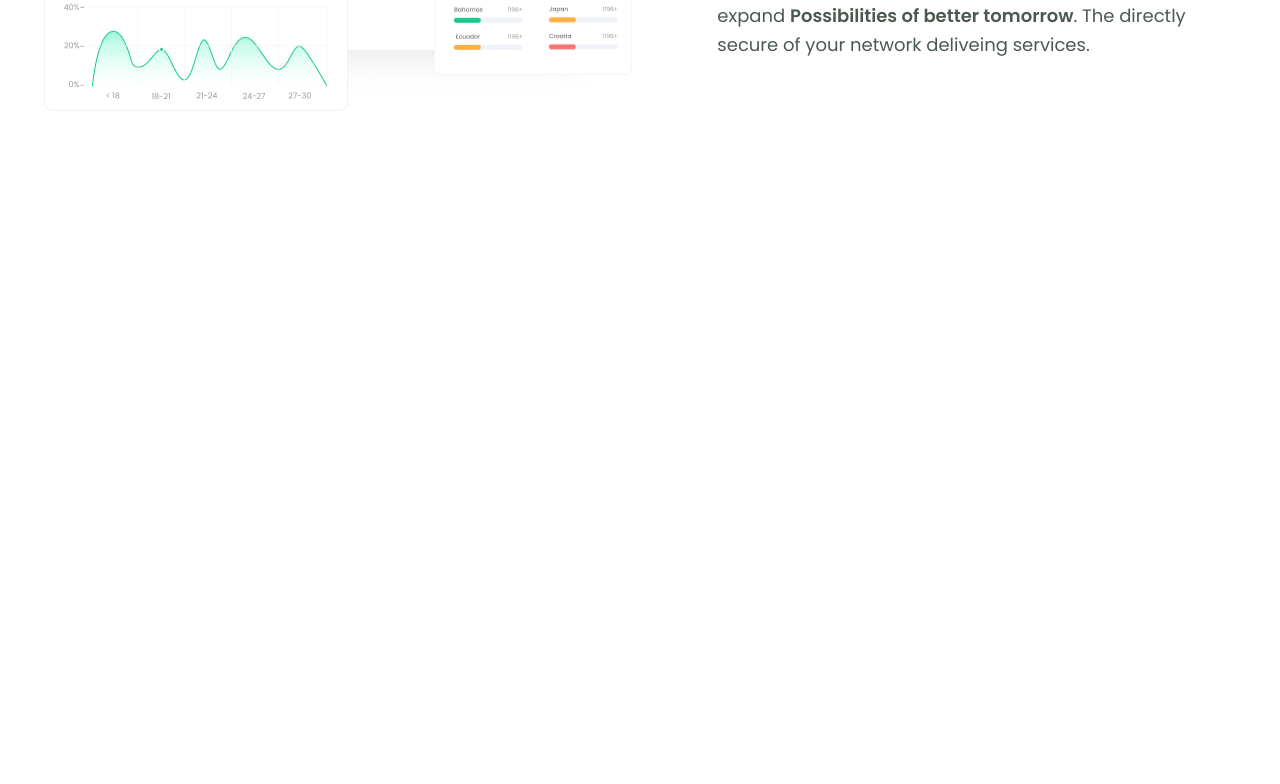
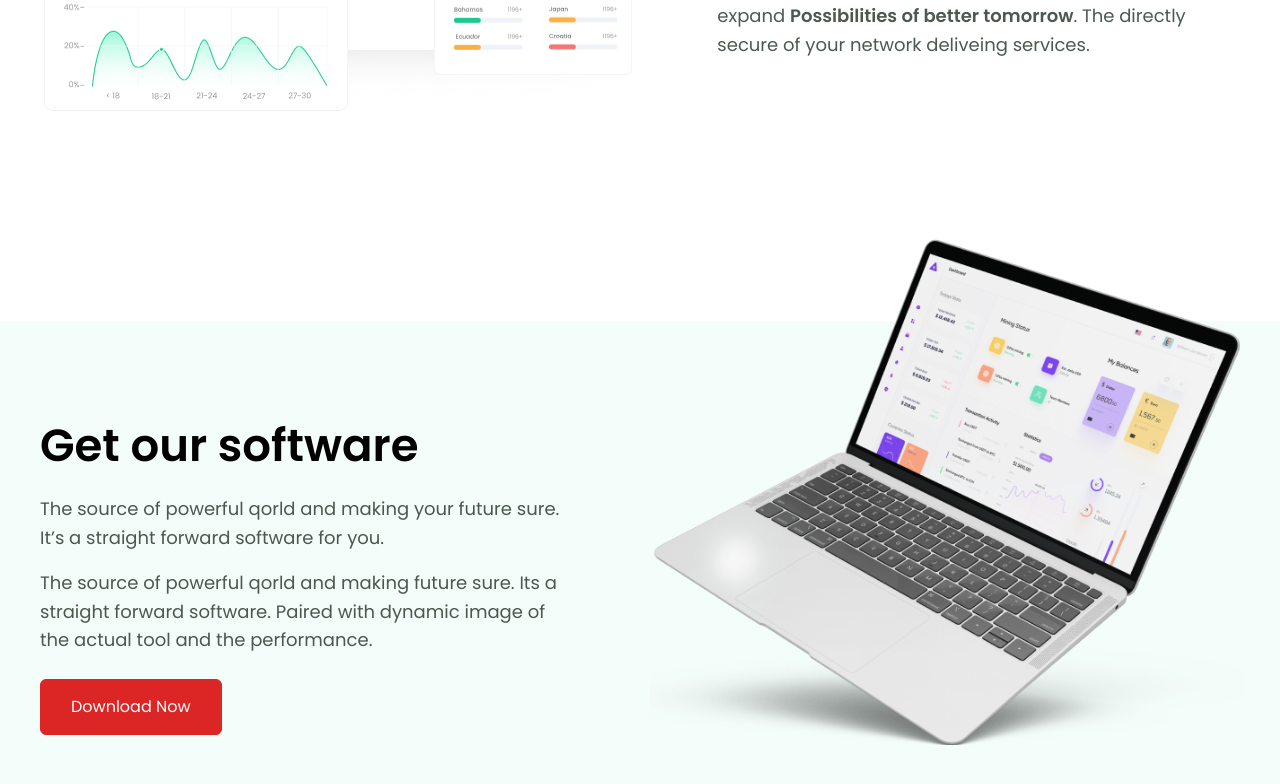
Before and after one commit to Azizbek-personal/LandingPagePractise, a React (Vite) app: page / in a window 1280 px wide. Shown: the part 2714-3498 px from the top of the page. Before the commit the page ends 3035 px from the top, so only its background shows below. Built offline with nearby package versions, Linux system fonts and the light colour scheme.

Commit message:
Add software section

```diff
--- a/src/App.jsx
+++ b/src/App.jsx
@@ -4,6 +4,7 @@ import Partner from "./components/Partner";
 import Solution from "./components/Solution";
 import Analys from "./components/Analys.jsx";
 import Security from "./components/Security.jsx";
+import Software from "./components/Software.jsx";
 
 export default function App() {
   return (
@@ -26,6 +27,9 @@ export default function App() {
       <section>
         <Security />
       </section>
+      <section>
+        <Software />
+      </section>
     </div>
   );
 }
--- /dev/null
+++ b/src/components/Software.jsx
@@ -0,0 +1,34 @@
+import SoftwareImage from "../assets/images/software.png";
+import Button from "./Button";
+
+const Software = () => {
+  return (
+    <div className="bg-[#8EE6C9]/10 relative py-[91px] mb-[210px]">
+      <div className="container max-w-[1200px] w-full mx-auto  flex items-center gap-[85px] ">
+        {/* leftside */}
+        <div className="flex flex-col w-[525px]">
+          <h2 className="font-semibold text-[45px]">
+          Get our software
+                    </h2>
+          <p className="text-lg text-[#021206]/70 leading-[160%] pt-4">
+          The source of powerful qorld and making your future sure. It’s a  straight forward software for you.
+          </p>
+          <p className="text-lg text-[#021206]/70 leading-[160%] pt-4">
+          The source of powerful qorld and making future sure. Its a  straight forward software. Paired with dynamic image of the actual tool and the performance.          </p>
+          <br />
+          <Button text={'Download Now'} />
+        </div>
+        {/* rightide */}
+        <div>
+          <img
+            src={SoftwareImage}
+            alt="software image "
+            className="w-[595px] object-cover -top-[90px] absolute"
+          />
+        </div>
+      </div>
+    </div>
+  );
+};
+
+export default Software;
```
Also changed, not shown: src/assets/images/software.png (added).
